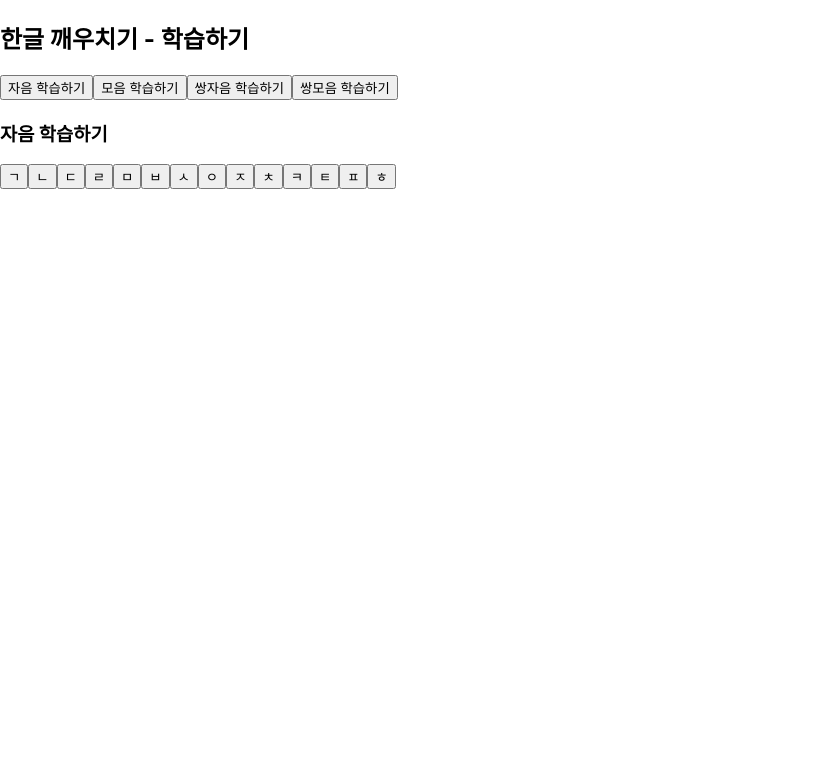
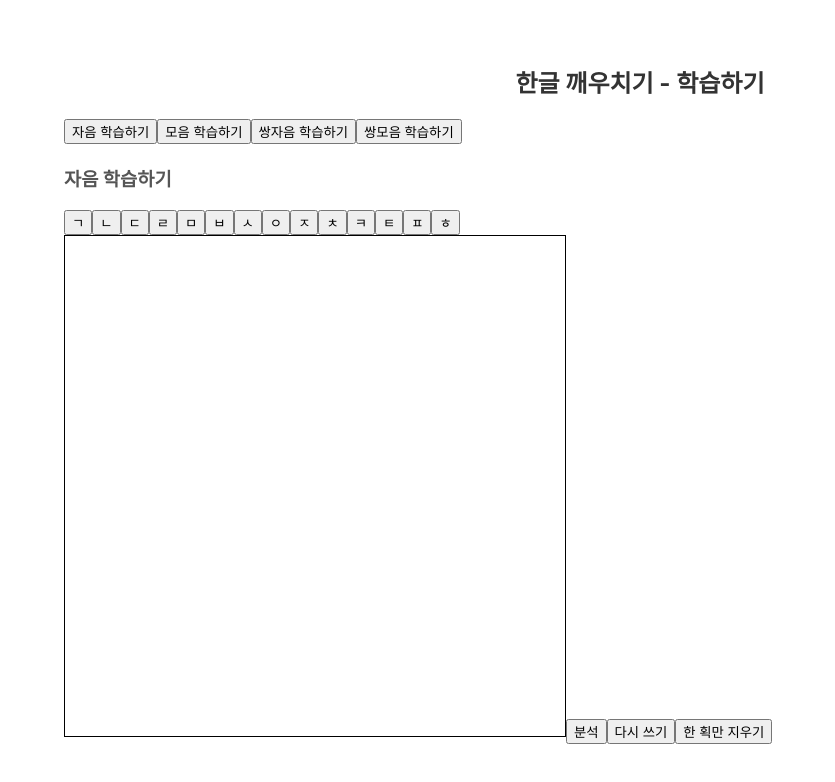
Before and after one commit to pyooz/CLAW, a React (Create React App) app: page /learningpage in a window 1280 px wide. Shown: the top 782 px of the page, without its empty margins (0-835 px from the left). Built offline with nearby package versions, Linux system fonts and the light colour scheme.

Commit message:
캔버스 수정 및 css

```diff
--- a/package.json
+++ b/package.json
@@ -3,11 +3,14 @@
   "version": "0.1.0",
   "private": true,
   "dependencies": {
+    "@google-cloud/text-to-speech": "^5.3.0",
     "@testing-library/jest-dom": "^5.17.0",
     "@testing-library/react": "^13.4.0",
     "@testing-library/user-event": "^13.5.0",
     "react": "^18.2.0",
     "react-dom": "^18.2.0",
+    "react-native-tts": "^4.1.0",
+    "react-router-dom": "^6.23.1",
     "react-scripts": "5.0.1",
     "web-vitals": "^2.1.4"
   },
--- /dev/null
+++ b/src/page/Canvas.js
@@ -0,0 +1,122 @@
+import React, { useState, useEffect, useRef } from 'react';
+
+function Canvas() {
+  const [isDrawing, setIsDrawing] = useState(false);
+  const [lastX, setLastX] = useState(0);
+  const [lastY, setLastY] = useState(0);
+  const [path, setPath] = useState([]);
+  const [paths, setPaths] = useState([]);
+  const [outputImageSrc, setOutputImageSrc] = useState(null); // 이미지 src 상태 추가
+  const canvasRef = useRef(null);
+
+  useEffect(() => {
+    const canvas = canvasRef.current;
+    const ctx = canvas.getContext('2d');
+
+    function draw(e) {
+      if (!isDrawing || !e.clientX || !e.clientY) return;
+      const rect = canvas.getBoundingClientRect();
+      const offsetX = e.clientX - rect.left;
+      const offsetY = e.clientY - rect.top;
+
+      ctx.beginPath();
+      ctx.moveTo(lastX, lastY);
+      ctx.lineTo(offsetX, offsetY);
+      ctx.strokeStyle = 'black';
+      ctx.lineWidth = 10;
+      ctx.stroke();
+      setLastX(offsetX);
+      setLastY(offsetY);
+      setPath(prevPath => [...prevPath, { x: offsetX, y: offsetY }]);
+    }
+
+    canvas.addEventListener('mousemove', draw);
+
+    return () => {
+      canvas.removeEventListener('mousemove', draw);
+    };
+  }, [isDrawing, lastX, lastY]);
+
+  const handleMouseDown = (e) => {
+    setIsDrawing(true);
+    const { clientX, clientY } = e;
+    const rect = e.target.getBoundingClientRect();
+    setLastX(clientX - rect.left);
+    setLastY(clientY - rect.top);
+    setPath([{ x: clientX - rect.left, y: clientY - rect.top }]);
+  };
+
+  const handleMouseUp = () => {
+    if (isDrawing) {
+      setPaths(prevPaths => [...prevPaths, path]);
+      setPath([]);
+    }
+    setIsDrawing(false);
+  };
+
+  const handleMouseOut = () => {
+    if (isDrawing) {
+      setPaths(prevPaths => [...prevPaths, path]);
+      setPath([]);
+    }
+    setIsDrawing(false);
+  };
+
+  const undoStroke = () => {
+    setPaths(prevPaths => prevPaths.slice(0, -1));
+  };
+
+  const redrawCanvas = () => {
+    const canvas = canvasRef.current;
+    const ctx = canvas.getContext('2d');
+    ctx.clearRect(0, 0, canvas.width, canvas.height);
+    paths.forEach(p => {
+      ctx.beginPath();
+      ctx.moveTo(p[0].x, p[0].y);
+      for (let i = 1; i < p.length; i++) {
+        ctx.lineTo(p[i].x, p[i].y);
+      }
+      ctx.stroke();
+    });
+  };
+
+  useEffect(redrawCanvas, [paths]);
+
+  const analyzeInput = () => {
+    const canvas = canvasRef.current;
+    const imageData = canvas.toDataURL();
+
+    setOutputImageSrc(imageData); // 이미지 데이터를 상태로 설정
+
+    const feedbackDiv = document.getElementById('feedback');
+    feedbackDiv.innerHTML = '분석 결과: 이미지로 표시됨';
+  };
+
+  const clearCanvas = () => {
+    const canvas = canvasRef.current;
+    const ctx = canvas.getContext('2d');
+    ctx.clearRect(0, 0, canvas.width, canvas.height);
+    setPaths([]);
+  };
+
+  return (
+    <div>
+      <canvas
+        ref={canvasRef}
+        width={500}
+        height={500}
+        style={{ border: '1px solid black' }}
+        onMouseDown={handleMouseDown}
+        onMouseUp={handleMouseUp}
+        onMouseOut={handleMouseOut}
+      />
+      <button onClick={analyzeInput}>분석</button>
+      <button onClick={clearCanvas}>다시 쓰기</button>
+      <button onClick={undoStroke}>한 획만 지우기</button>
+      <div id="feedback"></div>
+      {outputImageSrc && <img src={outputImageSrc} alt="분석된 이미지" />} {/* 이미지 표시 */}
+    </div>
+  );
+}
+
+export default Canvas;
--- a/src/page/LearningPage.js
+++ b/src/page/LearningPage.js
@@ -4,6 +4,8 @@ import React, { useState } from 'react';
 import useLearning from './useLearning';
 import ConsonantList from './ConsonantList';
 import VowelList from './VowelList';
+import styles from './LearningPage.module.css';
+import Canvas from './Canvas';
 
 const consonants = [
   // 자음 목록
@@ -62,12 +64,12 @@ const doubleVow = [
 const LearningPage = () => {
   const {
     selectedLetter,
-    progress,
-    rewards,
-    studyImage,
-    isStudyComplete,
     handleLetterSelection,
-    completeStudy,
+    // progress,
+    // rewards,
+    // studyImage,
+    // isStudyComplete,
+    // completeStudy,
   } = useLearning();
 
   const [letterType, setLetterType] = useState('consonant'); // 'consonant', 'vowel', 'doubleConsonant', 'doubleVowel'
@@ -77,7 +79,7 @@ const LearningPage = () => {
   };
 
   return (
-    <div>
+    <div className={styles.pageContainer}>
       <h2>한글 깨우치기 - 학습하기</h2>
       <div>
         <button onClick={() => toggleLetterType('consonant')}>
@@ -120,11 +122,12 @@ const LearningPage = () => {
         )}
         {selectedLetter && (
           <div>
-            <p>선택한 글자: {selectedLetter}</p>
+            <p>선택한 글자:</p>
+            <p className={styles.selectedLetter}> {selectedLetter}</p>
           </div>
         )}
       </div>
-      <canvas id="studyCanvas" style={{ display: 'none' }}></canvas>
+      <Canvas />
     </div>
   );
 };
--- /dev/null
+++ b/src/page/LearningPage.module.css
@@ -0,0 +1,68 @@
+/* LearningPage.css */
+
+/* 기본 바디
+body {
+  font-family: Arial, sans-serif;
+  background-color: #f4f4f9;
+  margin: 0;
+  padding: 0;
+} */
+
+.pageContainer {
+  margin: 5% 5% 5% 5%;
+}
+
+/* 컨테이너 스타일
+.container {
+  width: 80%;
+  margin: 0 auto;
+  padding: 20px;
+  background-color: #ffffff;
+  border-radius: 8px;
+  box-shadow: 0 0 10px rgba(0, 0, 0, 0.1);
+} */
+
+h2 {
+  text-align: center;
+  color: #333;
+}
+
+h3 {
+  color: #555;
+  margin-top: 20px;
+}
+
+/* 버튼 컨테이너 */
+.button-container {
+  text-align: center;
+  margin: 20px 0;
+}
+
+/* 버튼 스타일 */
+.button-container button {
+  background-color: #007bff;
+  color: white;
+  border: none;
+  padding: 10px 20px;
+  margin: 5px;
+  border-radius: 5px;
+  cursor: pointer;
+  font-size: 16px;
+}
+
+.button-container button:hover {
+  background-color: #0056b3;
+}
+
+.selectedLetter {
+  font-size: 50px;
+  font-weight: bold;
+  color: #333;
+  text-align: center;
+}
+
+#studyCanvas {
+  display: block;
+  width: 100%;
+  height: 400px;
+}
```
Also changed, not shown: 1 other file (tests, documents, lock files or other folders).
